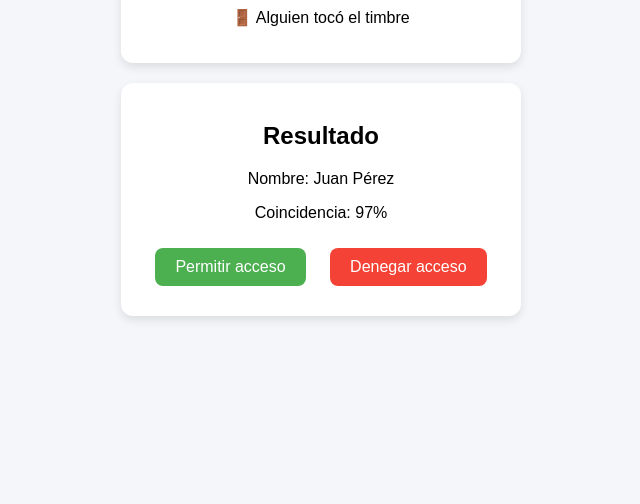
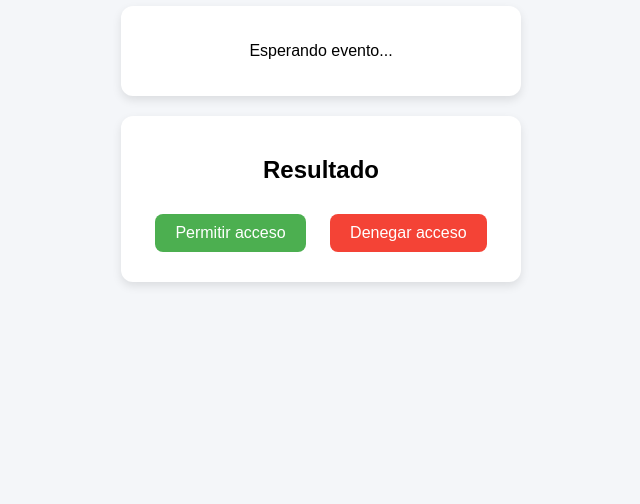
Before and after one commit to NachoFaccipieri/TP2, a plain HTML site: page Web/index.html in a window 1280 px wide. Shown: the part 296-800 px from the top of the page, without its empty margins (319-959 px from the left). Drawn offline with Linux system fonts and the light colour scheme.

Commit message:
comentado

```diff
--- a/Web/index.html
+++ b/Web/index.html
@@ -20,6 +20,6 @@
       <button id="deny" class="btn deny">Denegar acceso</button>
     </div>
   </div>
-  <script src="script.js"></script>
+  <!--<script src="script.js"></script>-->
 </body>
 </html>
--- a/Web/style.css
+++ b/Web/style.css
@@ -27,10 +27,11 @@ h1 {
   box-shadow: 0 4px 10px rgba(0,0,0,0.1);
 }
 
+/*
 .hidden {
   display: none;
 }
-
+*/
 .btn {
   margin: 10px;
   padding: 10px 20px;
```
